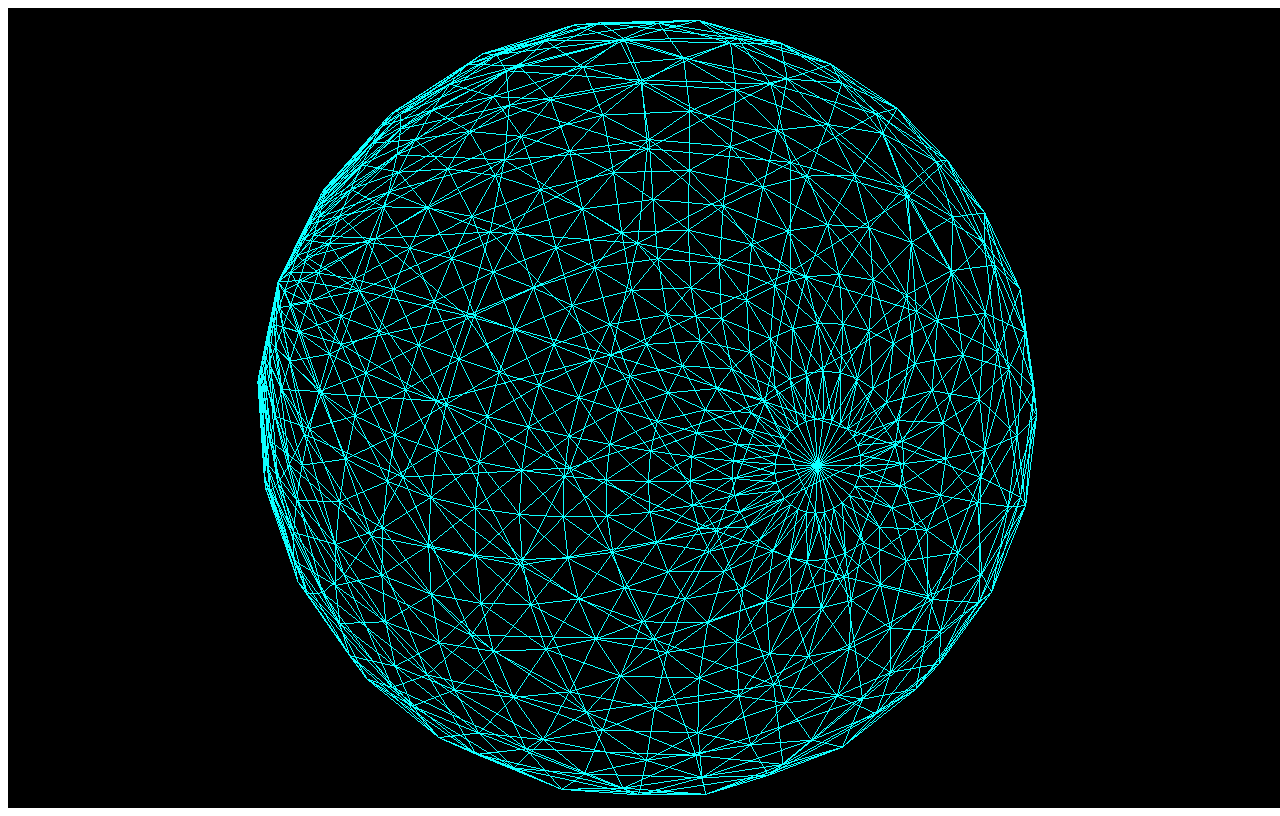
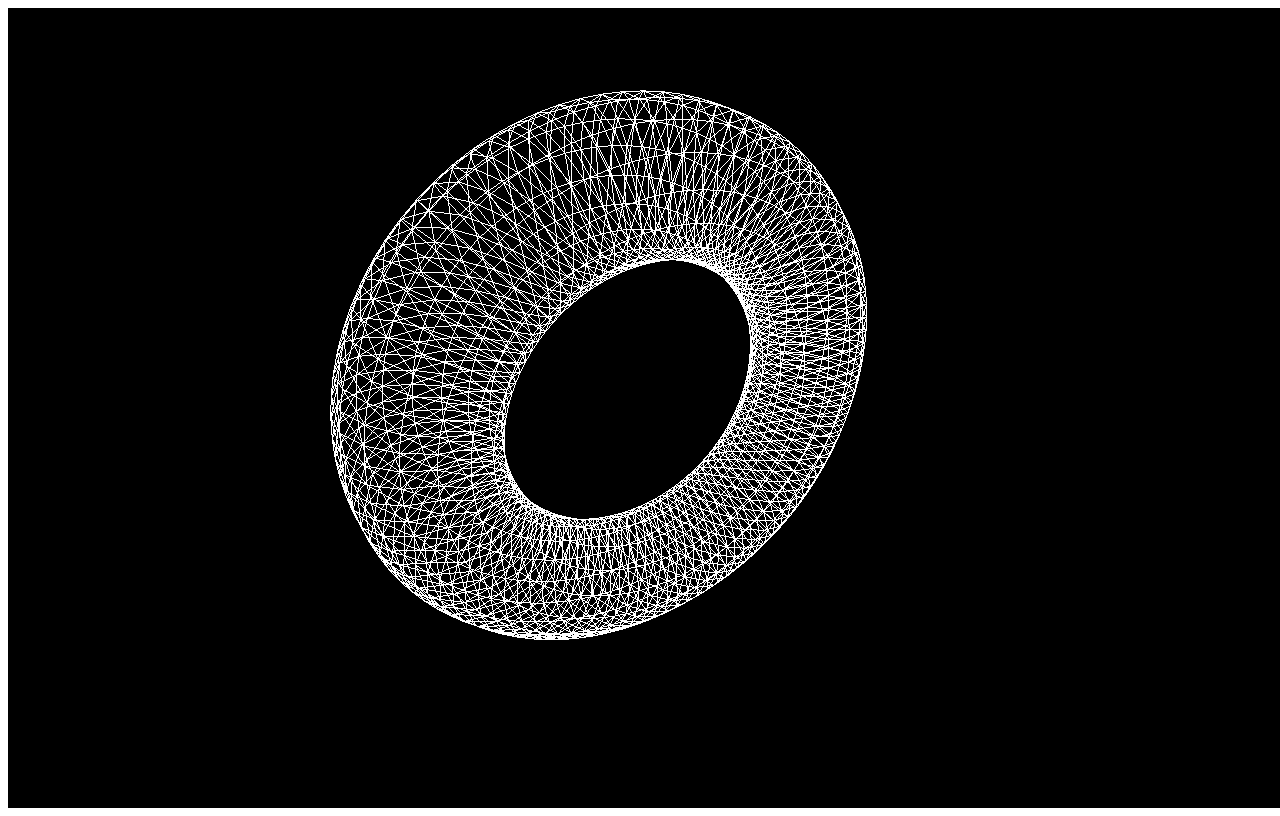
Before and after one commit to eviebutland/3D-animations, a website: page src/index.html in a window 1280 px wide. Drawn offline with nearby package versions, Linux system fonts and the light colour scheme; animation ran at ten frames a second.

Commit message:
creating torus

```diff
--- a/src/index.html
+++ b/src/index.html
@@ -9,6 +9,7 @@
 
   <script src="https://unpkg.com/three@0.121.1/build/three.js"></script>
   <!-- <script src="./shapes/cube.js" type="module"></script> -->
-  <script src="./shapes/sphere.js" type="module"></script>
+  <!-- <script src="./shapes/sphere.js" type="module"></script> -->
+  <script src="./shapes/torus.js" type="module"></script>
 </body>
 </html>
--- /dev/null
+++ b/src/shapes/donuts.js
@@ -0,0 +1,5 @@
+let donut, camera, scene, renderer
+function setup(){
+
+
+}
--- a/src/shapes/sphere.js
+++ b/src/shapes/sphere.js
@@ -1,4 +1,5 @@
 var camera, renderer, scene, sphere
+
 function setUp(){
   scene = new THREE.Scene();
   camera = new THREE.PerspectiveCamera( 75, window.innerWidth / window.innerHeight, 0.1, 1000)
--- /dev/null
+++ b/src/shapes/torus.js
@@ -0,0 +1,33 @@
+let camera, scene, torus, renderer
+
+function setUp(){
+  scene = new THREE.Scene()
+  scene.background = new THREE.Color(0x000000)
+
+  camera = new THREE.PerspectiveCamera(75, window.innerWidth / window.innerHeight, 0.1, 1000)
+  camera.position.z = 25
+
+  createTorus()
+
+  renderer = new THREE.WebGLRenderer()
+  renderer.setSize(window.innerWidth, window.innerHeight);
+  document.body.appendChild(renderer.domElement)
+  render();
+}
+
+function createTorus(){
+  let shape = new THREE.TorusGeometry(10, 3, 16, 100)
+  let material = new THREE.MeshBasicMaterial({color: 0xffffff, wireframe: true})
+  torus = new THREE.Mesh(shape, material)
+  scene.add(torus)
+}
+
+var render = function () {
+  requestAnimationFrame(render);
+  torus.rotation.x += 0.01
+  torus.rotation.z += 0.02
+  torus.rotation.y += 0.01;
+
+  renderer.render(scene, camera);
+};
+setUp()
```
